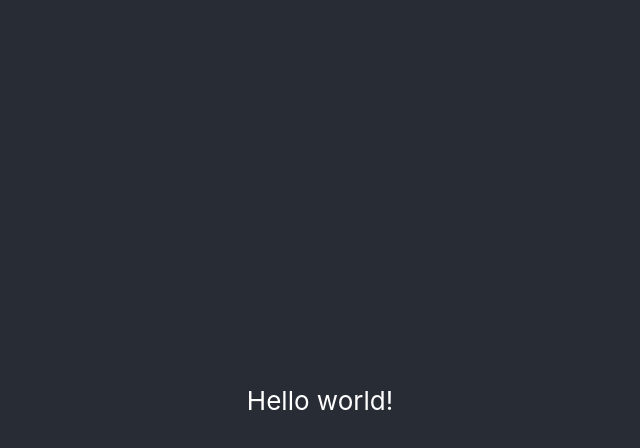
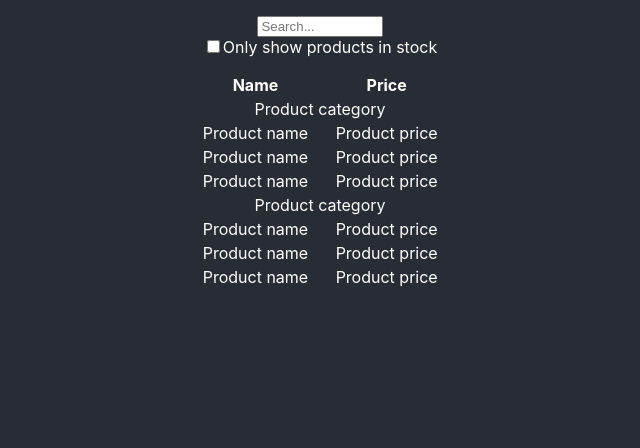
Before and after one commit to agnieszka-n/SearchList, a React (Create React App) app in the folder search-list/: page / in a window 1280 px wide. Shown: the top 448 px of the page, without its empty margins (320-960 px from the left). Built offline with nearby package versions, Linux system fonts and the light colour scheme.

Commit message:
Added a mock list with static data.

```diff
--- a/search-list/src/App.css
+++ b/search-list/src/App.css
@@ -8,7 +8,5 @@
   display: flex;
   flex-direction: column;
   align-items: center;
-  justify-content: center;
-  font-size: calc(10px + 2vmin);
   color: white;
 }
--- a/search-list/src/App.tsx
+++ b/search-list/src/App.tsx
@@ -1,12 +1,12 @@
 import React from 'react';
 import './App.css';
-import SearchList from './SearchList';
+import FilterableProductTable from './FilterableProductTable';
 
 function App() {
   return (
     <div className="App">
       <header className="App-header">
-        <SearchList />
+        <FilterableProductTable />
       </header>
     </div>
   );
--- /dev/null
+++ b/search-list/src/FilterableProductTable.tsx
@@ -0,0 +1,35 @@
+import React from "react";
+import SearchBar from './SearchBar';
+import ProductTable from "./ProductTable";
+
+export interface Item {
+  category: string,
+  price: string,
+  stocked: boolean,
+  name: string
+};
+
+export default class FilterableProductTable extends React.Component<{}> {
+  private readonly allProducts: Item[];
+
+  constructor(props: {}) {
+    super(props);
+    this.allProducts = [
+      { category: "Sporting Goods", price: "$49.99", stocked: true, name: "Football" },
+      { category: "Sporting Goods", price: "$9.99", stocked: true, name: "Baseball" },
+      { category: "Sporting Goods", price: "$29.99", stocked: false, name: "Basketball" },
+      { category: "Electronics", price: "$99.99", stocked: true, name: "iPod Touch" },
+      { category: "Electronics", price: "$399.99", stocked: false, name: "iPhone 5" },
+      { category: "Electronics", price: "$199.99", stocked: true, name: "Nexus 7" }
+    ];
+  }
+
+  render(): JSX.Element {
+    return (
+      <div>
+        <SearchBar />
+        <ProductTable />
+      </div>
+    );
+  }
+}
--- /dev/null
+++ b/search-list/src/ProductCategoryRow.tsx
@@ -0,0 +1,13 @@
+import React from "react";
+
+export default class ProductCategoryRow extends React.Component {
+  render(): JSX.Element {
+    return (
+      <tr>
+        <td colSpan={2}>
+          Product category
+      </td>
+      </tr>
+    )
+  }
+}
--- /dev/null
+++ b/search-list/src/ProductRow.tsx
@@ -0,0 +1,12 @@
+import React from "react";
+
+export default class ProductRow extends React.Component {
+  render(): JSX.Element {
+    return (
+      <tr>
+        <td>Product name</td>
+        <td>Product price</td>
+      </tr>
+    )
+  }
+}
--- /dev/null
+++ b/search-list/src/ProductTable.css
@@ -0,0 +1,3 @@
+.ProductTable {
+  width: 100%;
+}
--- /dev/null
+++ b/search-list/src/ProductTable.tsx
@@ -0,0 +1,29 @@
+import React from "react";
+import ProductCategoryRow from "./ProductCategoryRow";
+import ProductRow from "./ProductRow";
+import './ProductTable.css';
+
+export default class ProductTable extends React.Component {
+  render(): JSX.Element {
+    return (
+      <table className="ProductTable">
+        <thead>
+          <tr>
+            <th>Name</th>
+            <th>Price</th>
+          </tr>
+        </thead>
+        <tbody>
+          <ProductCategoryRow />
+          <ProductRow />
+          <ProductRow />
+          <ProductRow />
+          <ProductCategoryRow />
+          <ProductRow />
+          <ProductRow />
+          <ProductRow />
+        </tbody>
+      </table>
+    )
+  };
+}
--- /dev/null
+++ b/search-list/src/SearchBar.css
@@ -0,0 +1,7 @@
+.SearchBar {
+  padding: 15px;
+}
+
+.SearchBar-text {
+  width: 50%;
+}
--- /dev/null
+++ b/search-list/src/SearchBar.tsx
@@ -0,0 +1,16 @@
+import React from "react";
+import './SearchBar.css';
+
+export default class SearchBar extends React.Component {
+  render(): JSX.Element {
+    return (
+      <div className="SearchBar">
+        <div>
+          <input className="SearchBar-text" placeholder="Search..." type="text" />
+        </div>
+        <input type="checkbox" id="stockOnly" />
+        <label htmlFor="stockOnly">Only show products in stock</label>
+      </div>
+    )
+  }
+}
--- a/search-list/src/SearchList.tsx
+++ /dev/null
@@ -1,9 +0,0 @@
-import React from "react";
-
-export default class Searchlist extends React.Component {
-  render(): JSX.Element {
-    return (
-      <div>Hello world!</div>
-    );
-  }
-}
```
